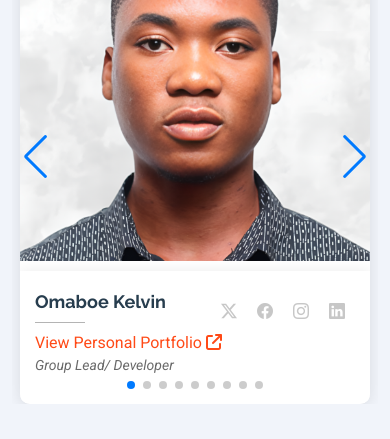
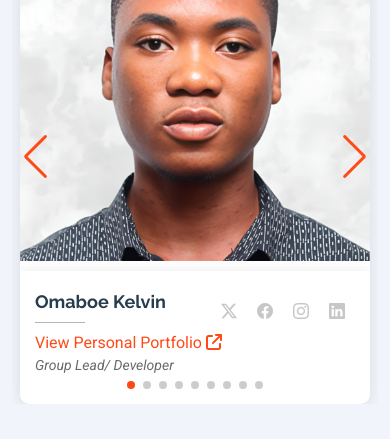
Before and after one commit to Bytant/launch_website, a plain HTML site: page index.html in a window 390 px wide. Shown: the part 3160-3599 px from the top of the page. Drawn offline with nearby package versions, Linux system fonts and the light colour scheme; files whose address does not match are found by name.

Commit message:
Changed color for mobile team navigation

```diff
--- a/assets/css/main.css
+++ b/assets/css/main.css
@@ -1734,6 +1734,21 @@ section,
   background-color: var(--surface-color);
 }
 
+.swiper-button-next,
+.swiper-button-prev {
+  color: #ff4a17 !important;
+}
+
+.swiper-pagination-bullet {
+  background-color: black!important; /* or a hex value like #e91e63 */
+  opacity: 0.6;
+}
+
+.swiper-pagination-bullet-active {
+  background-color: var(--accent-color) !important; /* make active one pop */
+  opacity: 1;
+}
+
 /*--------------------------------------------------------------
 # Contact Section
 --------------------------------------------------------------*/
```
